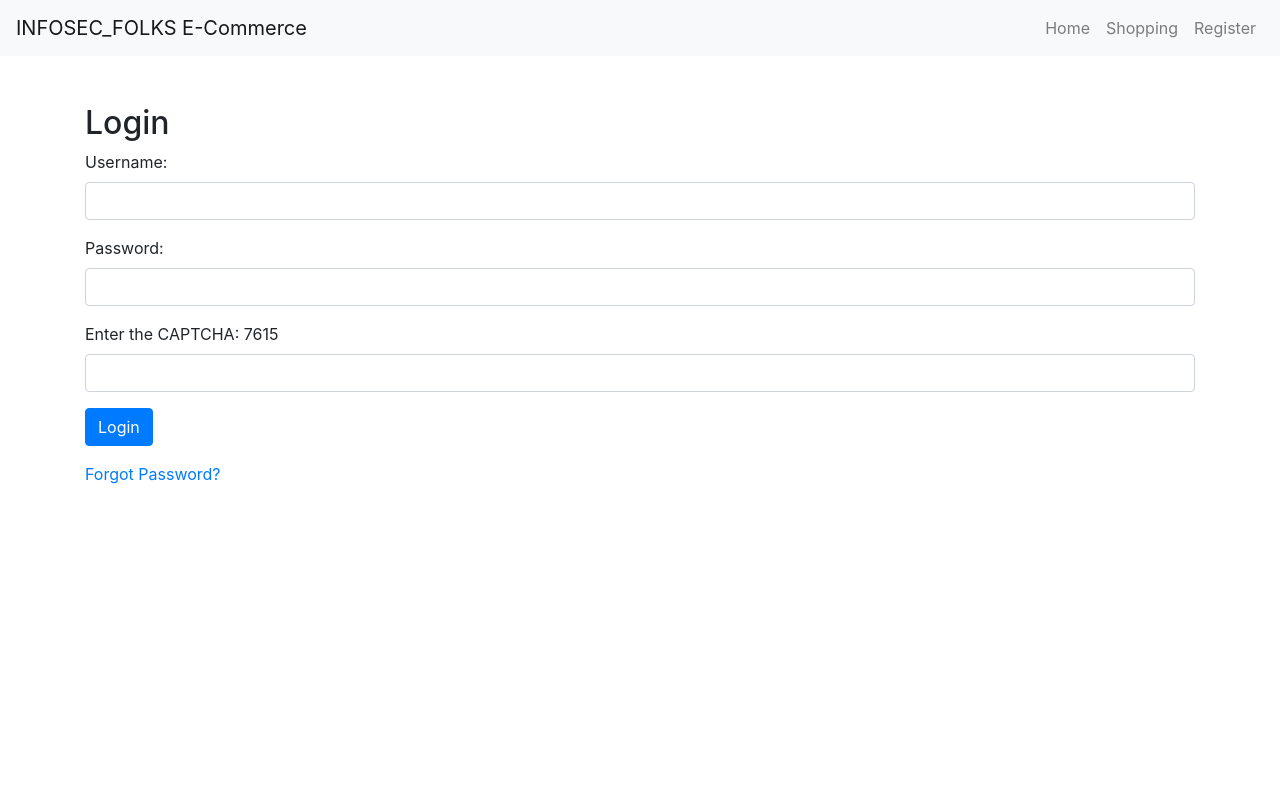
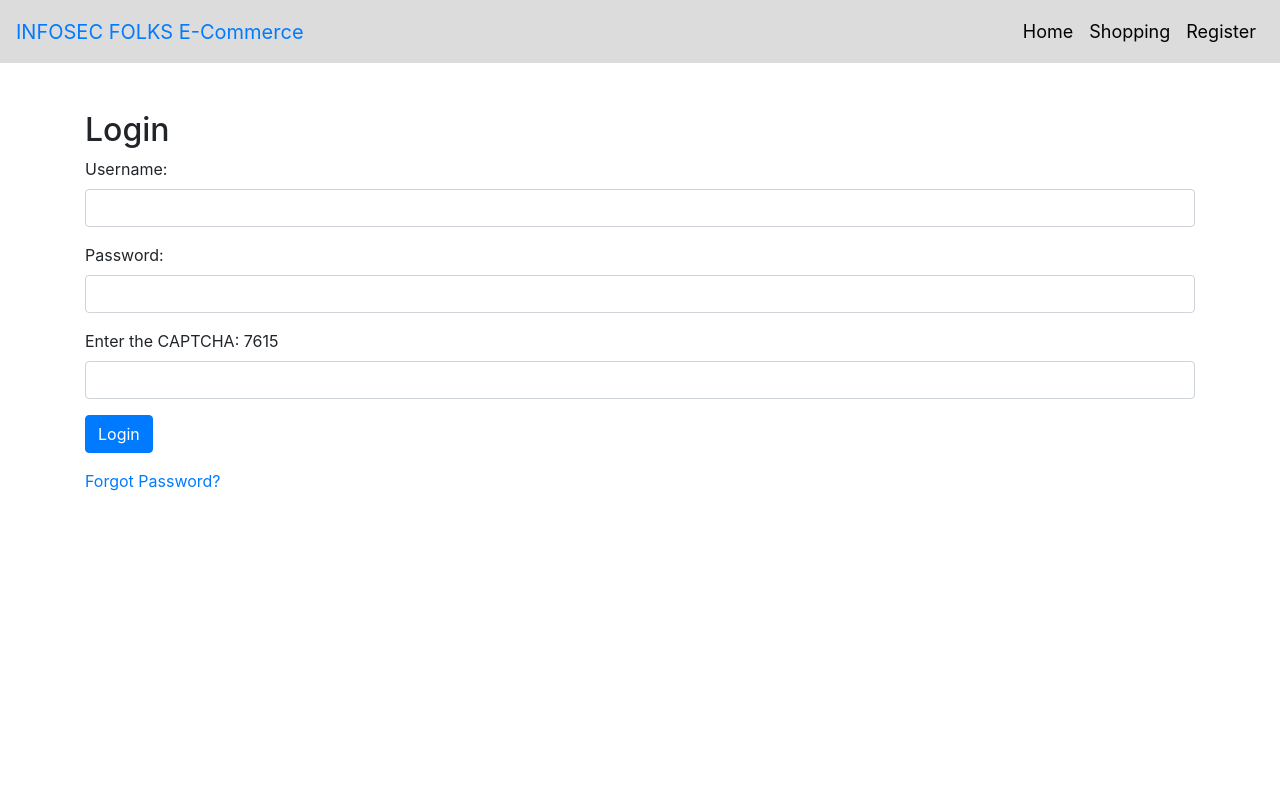
Before and after one commit to infosecfolks/vulnerable_ecommerce_app, a PHP site: page /login.php in a window 1280 px wide. Run offline with PHP 8.4, Linux system fonts and the light colour scheme; data that the repository does not hold is empty.

Commit message:
Update login.php

```diff
--- a/app/login.php
+++ b/app/login.php
@@ -73,13 +73,68 @@ if ($_SERVER['REQUEST_METHOD'] == 'POST') {
     <meta charset="UTF-8">
     <title>Login</title>
     <link rel="stylesheet" href="https://stackpath.bootstrapcdn.com/bootstrap/4.5.2/css/bootstrap.min.css">
+    <link rel="stylesheet" href="https://cdnjs.cloudflare.com/ajax/libs/font-awesome/6.0.0-beta3/css/all.min.css">
+
+    <style>
+        /* Ensure the page takes up the full height */
+        html, body {
+            height: 100%;
+            margin: 0;
+            padding: 0;
+            display: flex;
+            flex-direction: column;
+        }
+
+        /* Make the main content grow to fill available space */
+        .content {
+            flex: 1;
+        }
+
+        /* Header and Footer styling */
+        header, footer {
+            background-color: Gainsboro;
+            color: black;
+        }
+
+        /* Navbar menu styling */
+        .navbar-nav .nav-link {
+            color: black !important;
+            font-size: 18px;
+            padding: 10px 15px;
+            border-radius: 5px;
+            transition: background-color 0.3s, color 0.3s;
+        }
+
+        /* Hover effect for menu items */
+        .navbar-nav .nav-link:hover {
+            background-color: #b0b0b0;
+            color: white !important;
+        }
+
+        /* Center footer content */
+        footer {
+            text-align: center;
+            padding: 20px 0;
+        }
+
+        footer h5 {
+            margin-bottom: 10px;
+        }
+
+        footer div a {
+            margin: 0 15px;
+        }
+    </style>
 </head>
 <body>
     <header>
-        <nav class="navbar navbar-expand-lg navbar-light bg-light">
-            <a class="navbar-brand" href="index.php">INFOSEC_FOLKS E-Commerce</a>
-            <button class="navbar-toggler" type="button" data-toggle="collapse" data-target="#navbarNav" aria-controls="navbarNav" aria-expanded="false" aria-label="Toggle navigation">
+       <nav class="navbar navbar-expand-lg">
+            <a class="navbar-brand" href="index.php">INFOSEC FOLKS E-Commerce</a>
+            <button class="navbar-toggler" type="button" data-toggle="collapse" data-target="#navbarNav"
+                aria-controls="navbarNav" aria-expanded="false" aria-label="Toggle navigation">
                 <span class="navbar-toggler-icon"></span>
+            <div class="collapse navbar-collapse" id="navbarNav">
+                <ul class="navbar-nav ml-auto">
             </button>
             <div class="collapse navbar-collapse" id="navbarNav">
                 <ul class="navbar-nav ml-auto">
```
